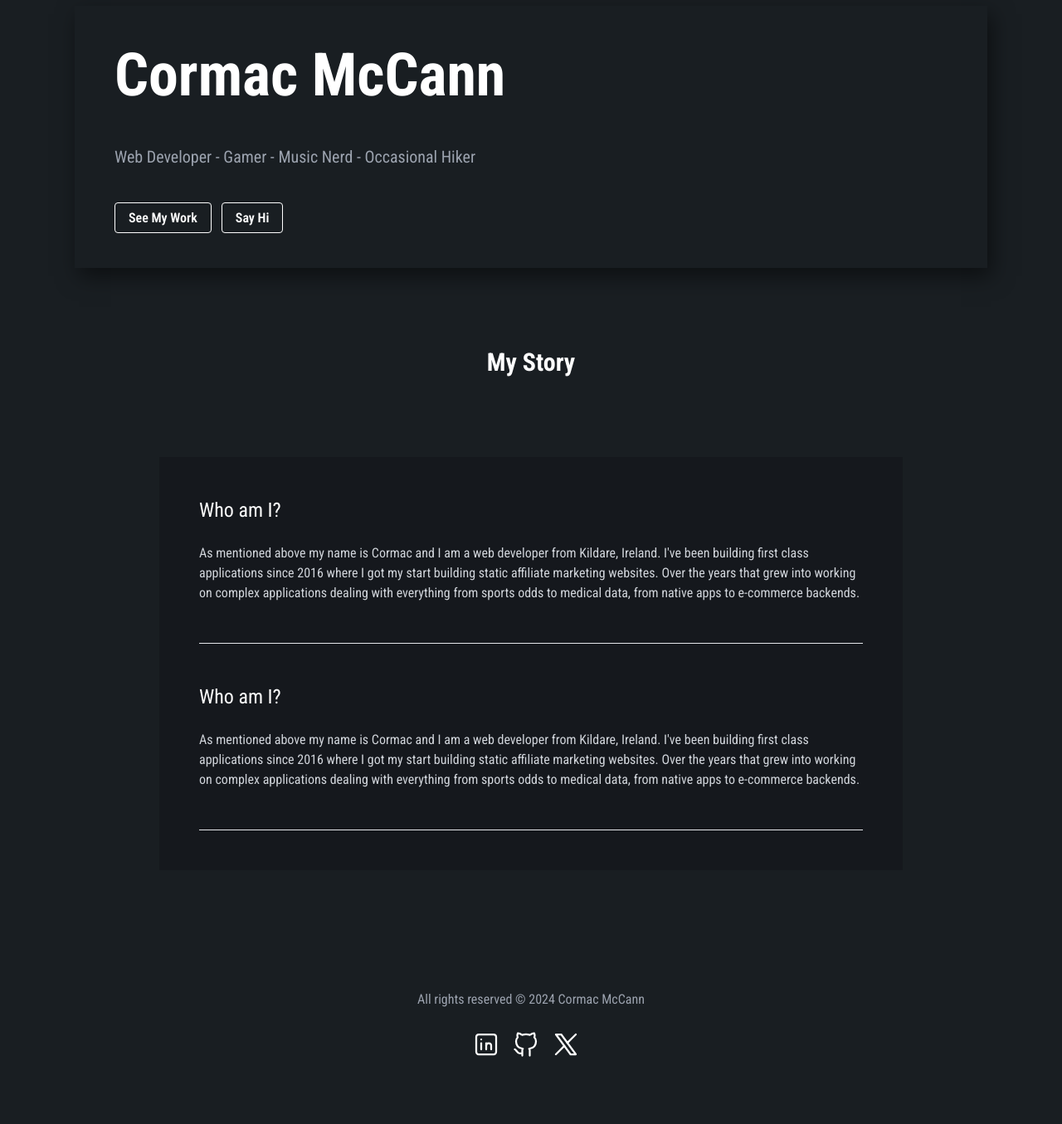
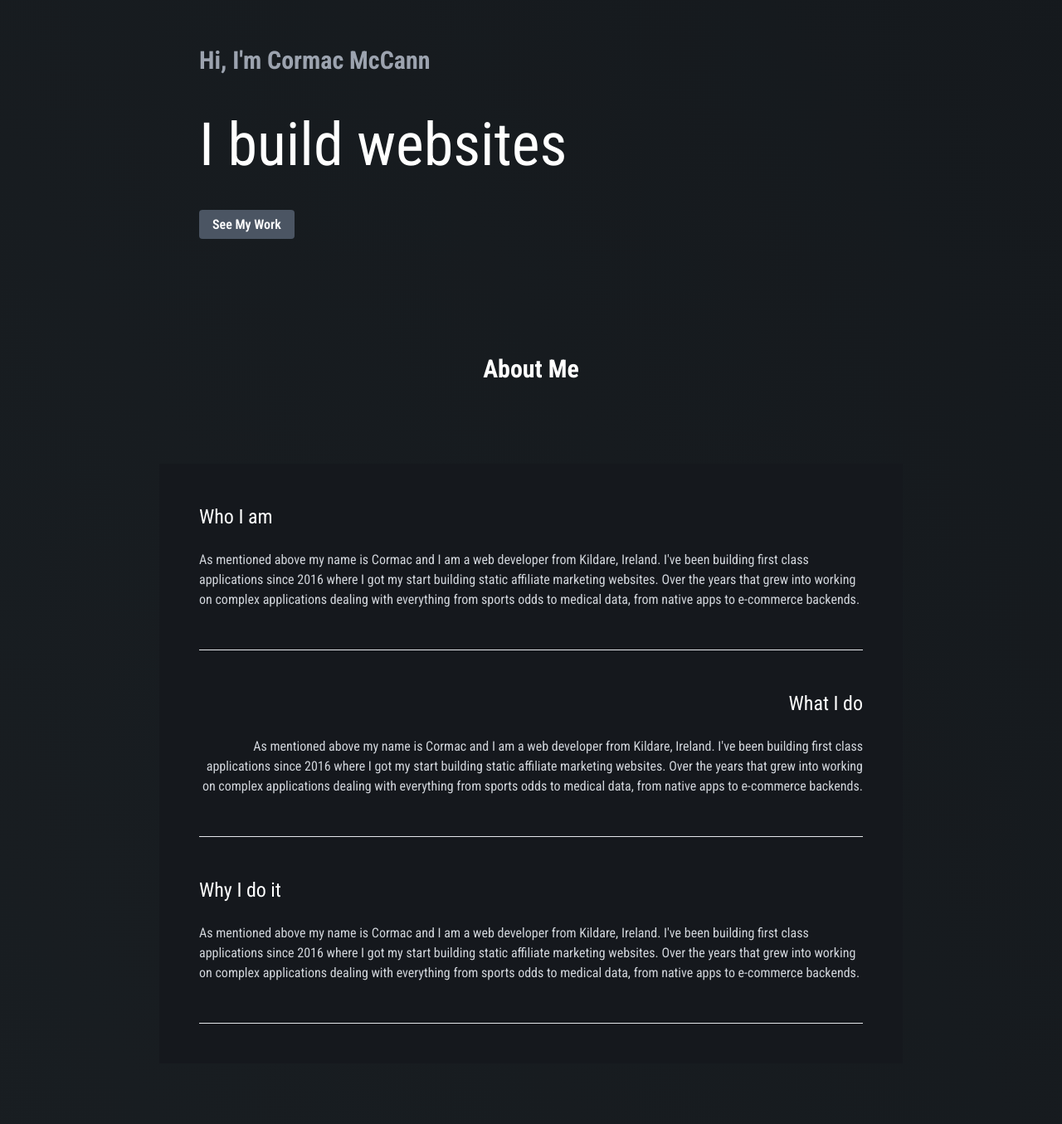
Before and after one commit to mccannsean421/cmccann-dot-com, a Next.js app: page / in a window 1280 px wide. Shown: the part 255-1610 px from the top of the page at 83% size. Built offline with nearby package versions, Linux system fonts and the light colour scheme.

Commit message:
home page updates

```diff
--- a/src/app/globals.css
+++ b/src/app/globals.css
@@ -6,17 +6,16 @@
 
 body {
   min-height: 100vh;
-  background: #191e22;
+  background: linear-gradient(to top right,#191e22, #15191d);
 }
 
-h1 {
-  color: white !important;
+.photo-background {
+  background: url("/laptop.jpg");
 }
 
 .platform {
-  box-shadow: 5px 10px 25px rgba(0, 0, 0, .5);
-
-  width: 1100px;
+  /* box-shadow: 5px 10px 25px rgba(0, 0, 0, .5); */
+  /* width: 1100px; */
 }
 
 .content-block {
--- a/src/app/page.js
+++ b/src/app/page.js
@@ -8,25 +8,23 @@ export default function Home() {
 
   return (
     <div className="content-container">
-    <main className="">
+    <main>
       <div className="hero grid justify-items-center">
 
-      <div className="platform p-12 mt-48">
-        <h1 className={`text-3xl lg:text-7xl font-bold`}>Cormac McCann</h1>
-        {/* <div className="glitch-animation">Cormac McCann</div> */}
-
-        <h2 className="py-12 text-xl text-gray-400">Web Developer - Gamer - Music Nerd - Occasional Hiker</h2>
+      <div className="platform p-12 mt-48 max-w-4xl w-full">
+        <h1 className={`text-xl lg:text-3xl font-bold text-gray-400`}>Hi, I&apos;m Cormac McCann</h1>
+        <h2 className="py-12 text-7xl text-white">I build websites</h2>
         <div>
-          <Link className="hover:border-gray-400 hover:text-gray-400 font-semibold py-2 px-4 border border-white rounded duration-200 mr-3 hero-btn text-white" href="/work">See My Work</Link>
-          <Link className="hover:border-gray-400 hover:text-gray-400 font-semibold py-2 px-4 border border-white rounded duration-200 hero-btn text-white" href="/contact">Say Hi</Link>
+          <Link className="hover:text-gray-200 font-semibold py-2 px-4 rounded duration-200 mr-3 hero-btn text-white bg-gray-600" href="/work">See My Work</Link>
         </div>
       </div>
 
+
       <div className="p-24">
-        <h2 className="text-3xl uppercase font-bold capitalize text-white pb-24 w-full text-center ">My Story</h2>
+        <h2 className="text-3xl uppercase font-bold capitalize text-white pb-24 w-full text-center ">About me</h2>
         <div className="p-12 content-block max-w-4xl">
           <div className="pb-12">
-          <h3 className="text-white text-2xl pb-6">Who am I?</h3>
+          <h3 className="text-white text-2xl pb-6">Who I am</h3>
           <p className="text-gray-300 pb-12">
             As mentioned above my name is Cormac and I am a web developer from Kildare, Ireland.
             I&apos;ve been building first class applications since 2016 where I got my start building
@@ -35,8 +33,18 @@ export default function Home() {
           </p>
           <hr />
           </div>
-          <div>
-          <h3 className="text-white text-2xl pb-6">Who am I?</h3>
+          <div className="text-right">
+          <h3 className="text-white text-2xl pb-6">What I do</h3>
+            <p className="text-gray-300 pb-12">
+              As mentioned above my name is Cormac and I am a web developer from Kildare, Ireland.
+              I&apos;ve been building first class applications since 2016 where I got my start building
+              static affiliate marketing websites. Over the years that grew into working on complex applications
+              dealing with everything from sports odds to medical data, from native apps to e-commerce backends.
+            </p>
+            <hr />
+          </div>
+          <div className="pt-12">
+          <h3 className="text-white text-2xl pb-6">Why I do it</h3>
             <p className="text-gray-300 pb-12">
               As mentioned above my name is Cormac and I am a web developer from Kildare, Ireland.
               I&apos;ve been building first class applications since 2016 where I got my start building
@@ -48,6 +56,10 @@ export default function Home() {
         </div>
       </div>
 
+      <div className="p-24">
+        <h2 className="text-3xl uppercase font-bold capitalize text-white pb-24 w-full text-center ">Want to Connect?</h2>
+      </div>
+
       </div>
     </main>
     </div>
```
Lines whose indentation alone changed are shown as unchanged.
